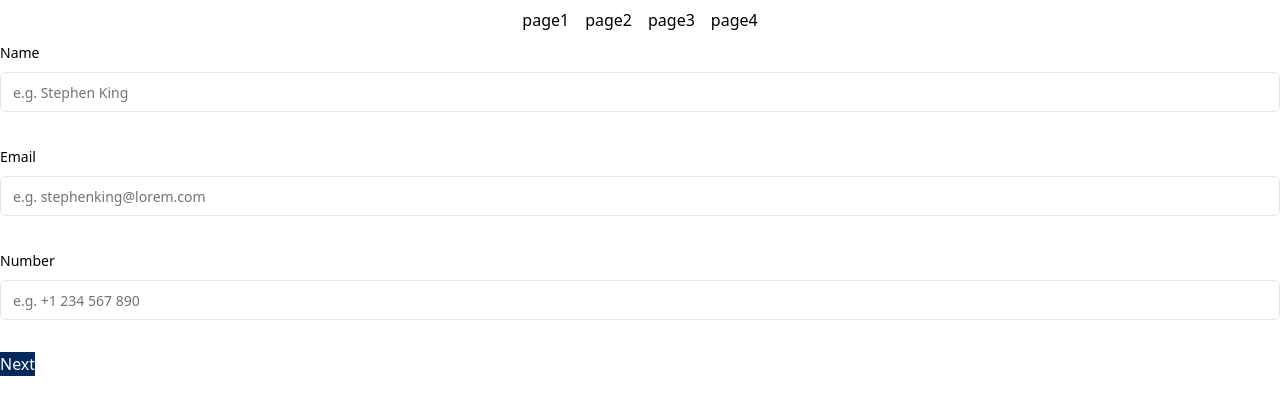
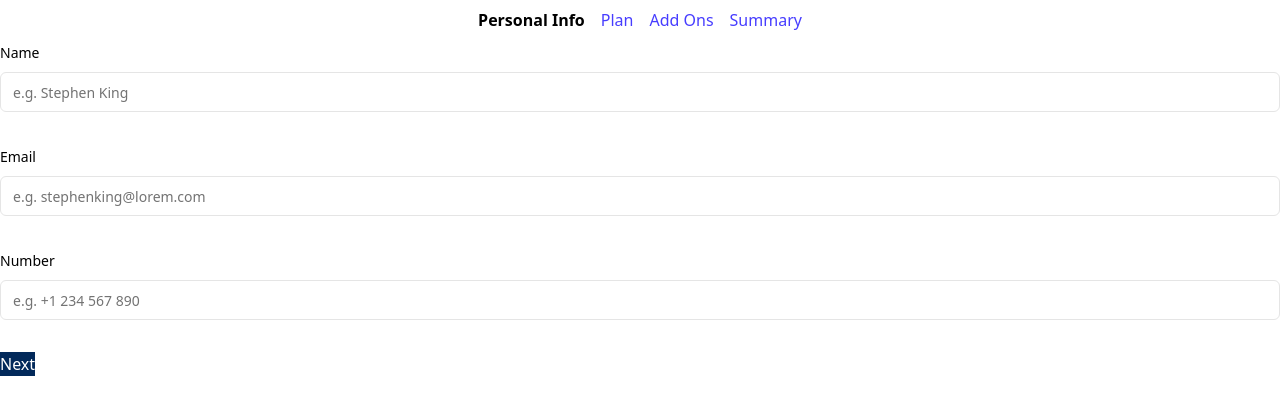
Before and after one commit to Matteonegridev/MultiStep-form, a React (Vite) app: page / in a window 1280 px wide. Shown: the top 414 px of the page. Built offline with nearby package versions, Linux system fonts and the light colour scheme; what fluid-tailwind would draw is missing.

Commit message:
stepper seems to work

```diff
--- a/src/components/Form.tsx
+++ b/src/components/Form.tsx
@@ -5,9 +5,10 @@ import Stepper from "./Stepper";
 import AddOns from "./routes/AddOns";
 import Summary from "./routes/Summary";
 import { FormProvider, useForm } from "react-hook-form";
-import StepContext from "@/context/stepContext";
+import StepContext from "@/context/StepContext";
 
 function Form() {
+  // Provide context for the form:
   const MainFormMethods = useForm();
   return (
     <div>
--- a/src/components/Stepper.tsx
+++ b/src/components/Stepper.tsx
@@ -1,10 +1,18 @@
+import { useContextHook } from "@/context/useContextHook";
+
 function Stepper() {
-  const steps = ["page1", "page2", "page3", "page4"];
+  const steps = ["Personal Info", "Plan", "Add Ons", "Summary"];
+  const { currentStep } = useContextHook();
   return (
     <div className="p-2">
       <ul className="flex justify-center gap-4">
         {steps.map((steps, i) => (
-          <li key={i}>{steps}</li>
+          <li
+            className={`${currentStep !== i ? "text-secondary" : "font-bold"}`}
+            key={i}
+          >
+            {steps}
+          </li>
         ))}
       </ul>
     </div>
--- a/src/components/routes/PersonalInfo.tsx
+++ b/src/components/routes/PersonalInfo.tsx
@@ -12,6 +12,7 @@ import {
   FormMessage,
 } from "@/components/ui/form";
 import { Input } from "@/components/ui/input";
+import { useContextHook } from "@/context/useContextHook";
 
 export type StepsProps = {
   currentStep: number;
@@ -29,8 +30,11 @@ function PersonalInfo() {
     },
   });
 
+  // Hook to store data in the main form from RHF:
   const MainFormMethods = useFormContext();
   const navigate = useNavigate();
+  // Context Hook:
+  const { setCurrentStep } = useContextHook();
 
   const name = form.watch("name");
   const email = form.watch("email");
@@ -43,6 +47,7 @@ function PersonalInfo() {
     MainFormMethods.setValue("Personal Info", values);
     console.log(values);
     navigate("/plan");
+    setCurrentStep((prev) => prev + 1);
   }
 
   return (
--- a/src/context/StepContext.tsx
+++ b/src/context/StepContext.tsx
@@ -5,9 +5,9 @@ type Props = {
   children: React.ReactNode;
 };
 
-// Export the context:
+export // Export the context to wrap the app:
 function StepContext({ children }: Props) {
-  const [currentStep, setCurrentStep] = useState(1);
+  const [currentStep, setCurrentStep] = useState<number>(0);
 
   return (
     <StepProvider.Provider value={{ currentStep, setCurrentStep }}>
--- a/src/context/useContextHook.tsx
+++ b/src/context/useContextHook.tsx
@@ -1,13 +1,14 @@
-import { createContext, Dispatch, SetStateAction, useContext } from "react";
+import { createContext, useContext } from "react";
+import { Dispatch, SetStateAction } from "react";
 
 type ContextProps = {
   currentStep: number;
   setCurrentStep: Dispatch<SetStateAction<number>>;
 };
 
-export const StepProvider = createContext<ContextProps | null>(null);
+export const StepProvider = createContext<ContextProps | undefined>(undefined);
 
-// Use Context:
+// Use Context in each file with a custom hook: The custom hook already takes the useContext.
 export const useContextHook = () => {
   const context = useContext(StepProvider);
 
```
